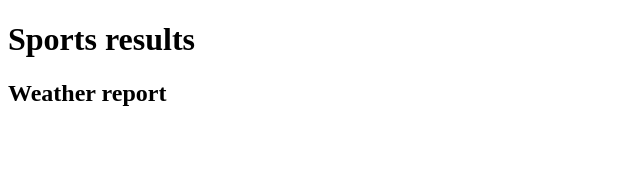
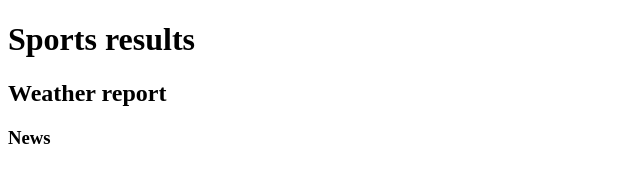
Before and after one commit to Christophe-png/helloWorld, a plain HTML site: page index.html in a window 1280 px wide. Shown: the full height of the page, 0-640 px from the left. Drawn offline with Linux system fonts and the light colour scheme.

Commit message:
Update index.html

```diff
--- a/index.html
+++ b/index.html
@@ -10,5 +10,8 @@
 
     <h2>Weather report</h2>
 
+    <h3>News</h3>
+
+
   </body>
 </html>
```
